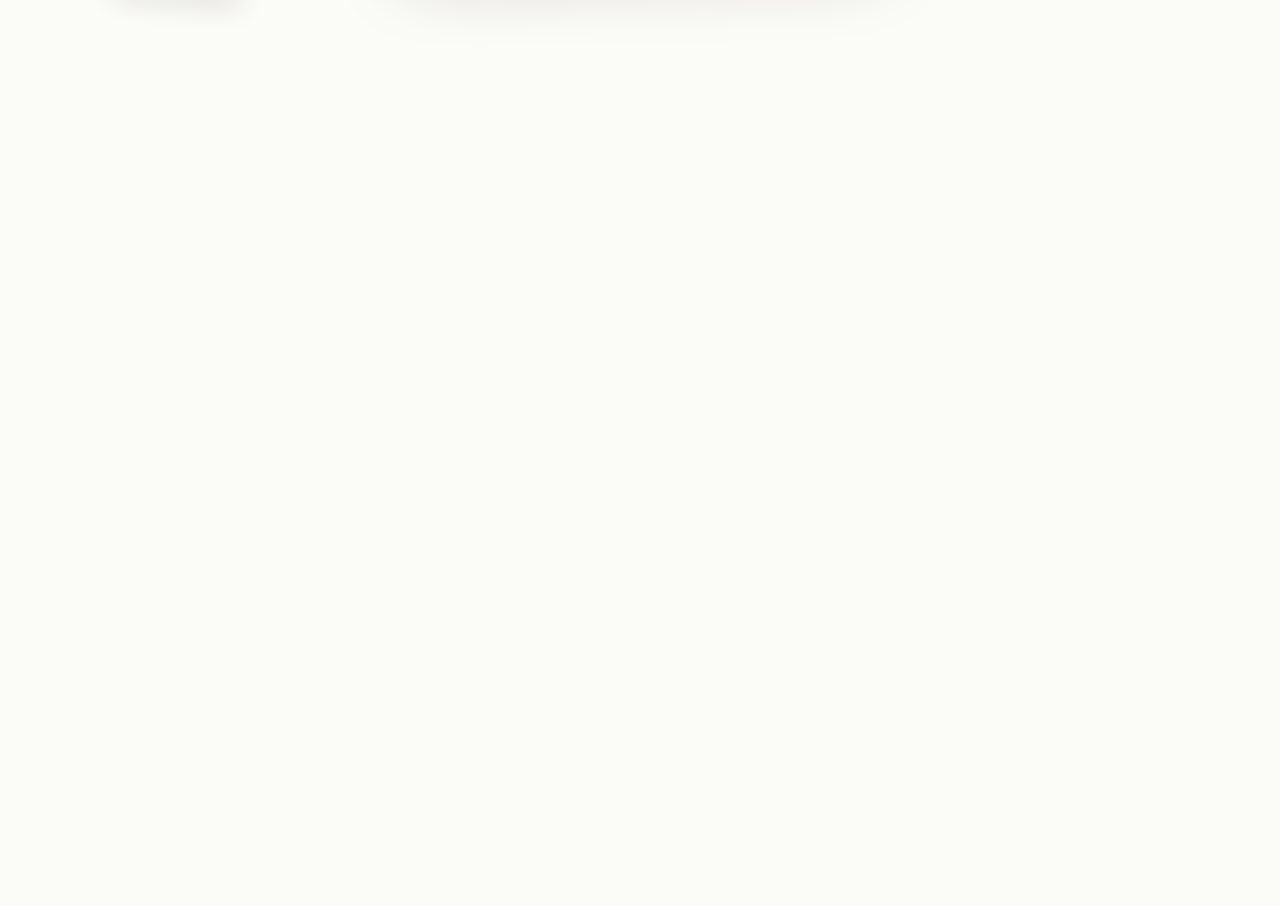
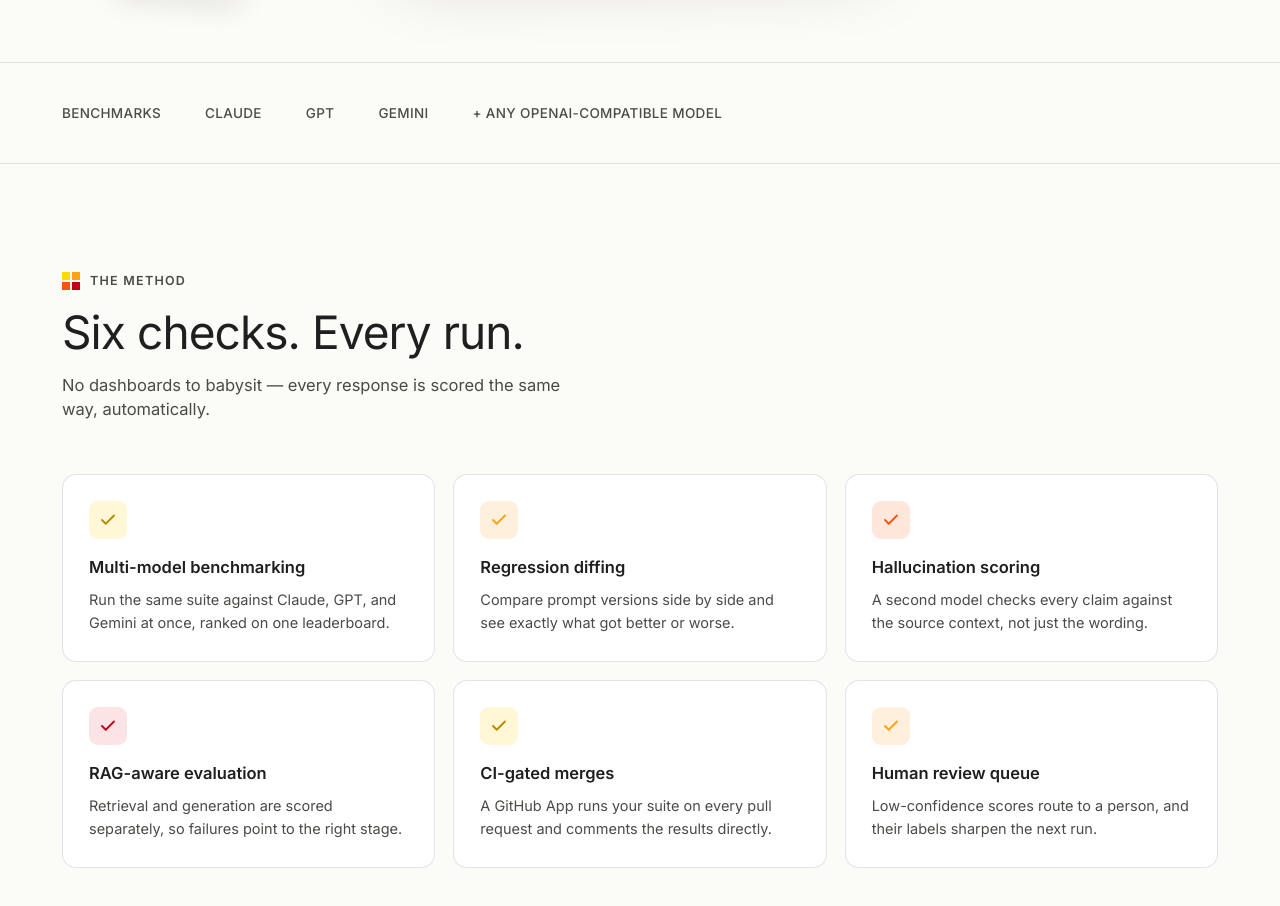
Before and after one commit to AmanSingh-404/Gauge, a Next.js app in the folder frontend/: page / in a window 1280 px wide. Shown: the part 1041-1947 px from the top of the page. Before the commit the page ends 1103 px from the top, so only its background shows below. Built offline with nearby package versions, Linux system fonts and the light colour scheme.

Commit message:
feat: add logo strip and method feature grid

```diff
--- a/frontend/src/app/page.tsx
+++ b/frontend/src/app/page.tsx
@@ -119,6 +119,73 @@
             </div>
           </div>
       </section>
+            {/* LOGO STRIP */}
+      <div className="border-y" style={{ borderColor: "var(--line)" }}>
+        <div className="mx-auto flex max-w-[1220px] flex-wrap items-center gap-11 px-8 py-10 text-[13.5px] font-medium uppercase tracking-wide" style={{ color: "var(--ink-2)" }}>
+          <span>Benchmarks</span>
+          <span>Claude</span>
+          <span>GPT</span>
+          <span>Gemini</span>
+          <span>+ any OpenAI-compatible model</span>
+        </div>
+      </div>
+
+      {/* METHOD */}
+      <section id="method" className="py-27">
+        <div className="mx-auto max-w-[1220px] px-8">
+          <div className="mb-13 max-w-[56ch]">
+            <div className="mb-4.5 flex items-center gap-2.5 text-[12.5px] font-semibold uppercase tracking-widest" style={{ color: "var(--ink-2)" }}>
+              <BlockMark />
+              The Method
+            </div>
+            <h2 className="mt-4.5 text-[32px] leading-[1.04] tracking-[-0.02em] sm:text-[46px]">
+              Six checks. Every run.
+            </h2>
+            <p className="mt-4 max-w-[48ch] text-[16.5px]" style={{ color: "var(--ink-2)" }}>
+              No dashboards to babysit — every response is scored the same way, automatically.
+            </p>
+          </div>
+
+          <div className="grid grid-cols-1 gap-4.5 sm:grid-cols-2 lg:grid-cols-3">
+            <Feature
+              tint="#FFF7D6"
+              iconColor="#B58A00"
+              title="Multi-model benchmarking"
+              desc="Run the same suite against Claude, GPT, and Gemini at once, ranked on one leaderboard."
+            />
+            <Feature
+              tint="#FFEFDD"
+              iconColor="var(--amber)"
+              title="Regression diffing"
+              desc="Compare prompt versions side by side and see exactly what got better or worse."
+            />
+            <Feature
+              tint="#FFE7DC"
+              iconColor="var(--orange)"
+              title="Hallucination scoring"
+              desc="A second model checks every claim against the source context, not just the wording."
+            />
+            <Feature
+              tint="#FCE3E5"
+              iconColor="var(--red)"
+              title="RAG-aware evaluation"
+              desc="Retrieval and generation are scored separately, so failures point to the right stage."
+            />
+            <Feature
+              tint="#FFF7D6"
+              iconColor="#B58A00"
+              title="CI-gated merges"
+              desc="A GitHub App runs your suite on every pull request and comments the results directly."
+            />
+            <Feature
+              tint="#FFEFDD"
+              iconColor="var(--amber)"
+              title="Human review queue"
+              desc="Low-confidence scores route to a person, and their labels sharpen the next run."
+            />
+          </div>
+        </div>
+      </section>
     </>
   );
 }
@@ -157,3 +224,34 @@
     </div>
   );
 }
+function Feature({
+  tint,
+  iconColor,
+  title,
+  desc,
+}: {
+  tint: string;
+  iconColor: string;
+  title: string;
+  desc: string;
+}) {
+  return (
+    <div
+      className="rounded-[14px] border bg-white p-6.5 transition-transform duration-200 hover:-translate-y-1 hover:shadow-[0_20px_40px_-22px_rgba(31,20,10,0.25)]"
+      style={{ borderColor: "var(--line)" }}
+    >
+      <div
+        className="mb-4 flex h-9.5 w-9.5 items-center justify-center rounded-[9px]"
+        style={{ background: tint, color: iconColor }}
+      >
+        <svg viewBox="0 0 24 24" fill="none" className="h-4.5 w-4.5">
+          <path d="M4 12l5 5L20 6" stroke="currentColor" strokeWidth="2.4" strokeLinecap="round" strokeLinejoin="round" />
+        </svg>
+      </div>
+      <h3 className="mb-2 text-[16.5px] font-semibold">{title}</h3>
+      <p className="text-[14.5px] leading-relaxed" style={{ color: "var(--ink-2)" }}>
+        {desc}
+      </p>
+    </div>
+  );
+}
```
